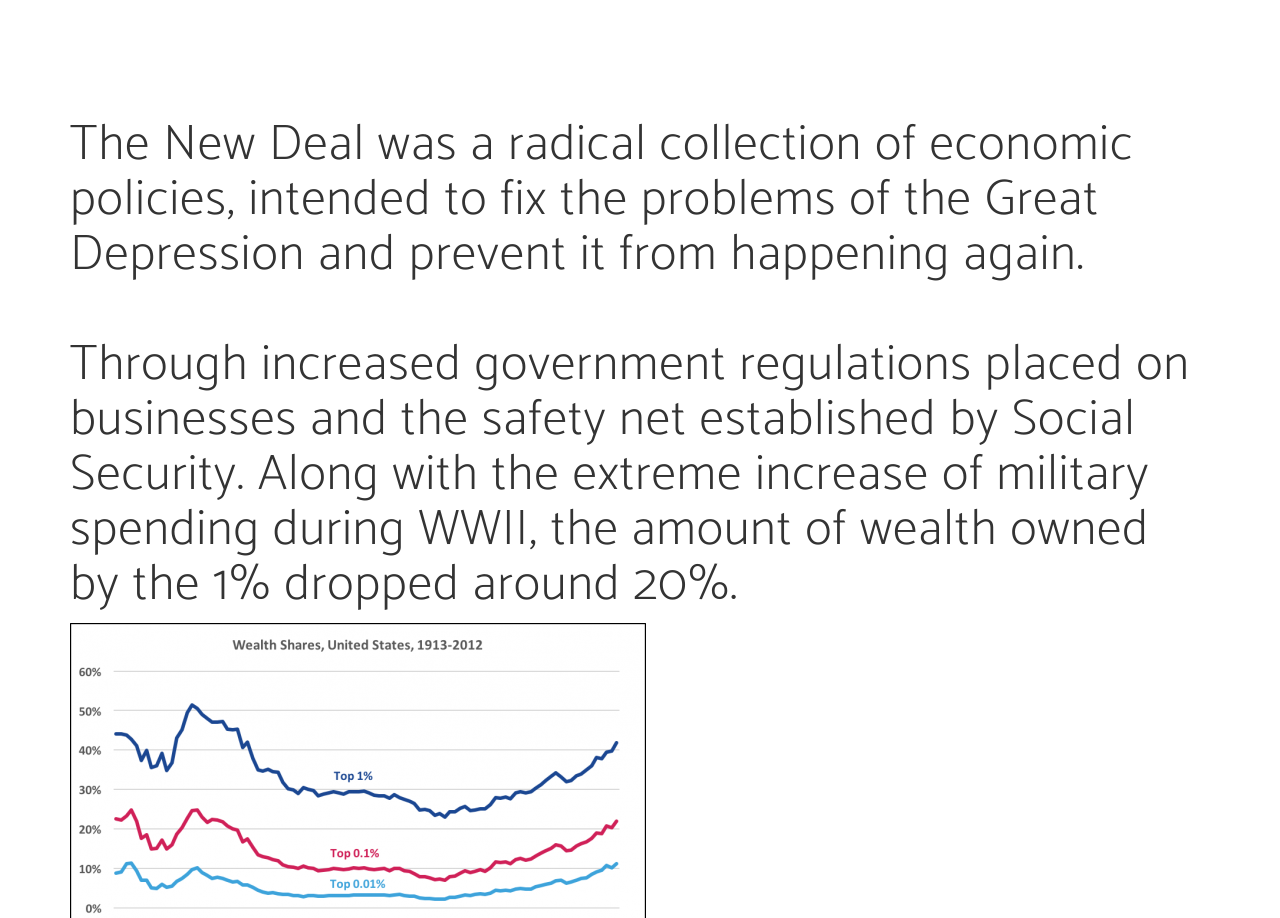
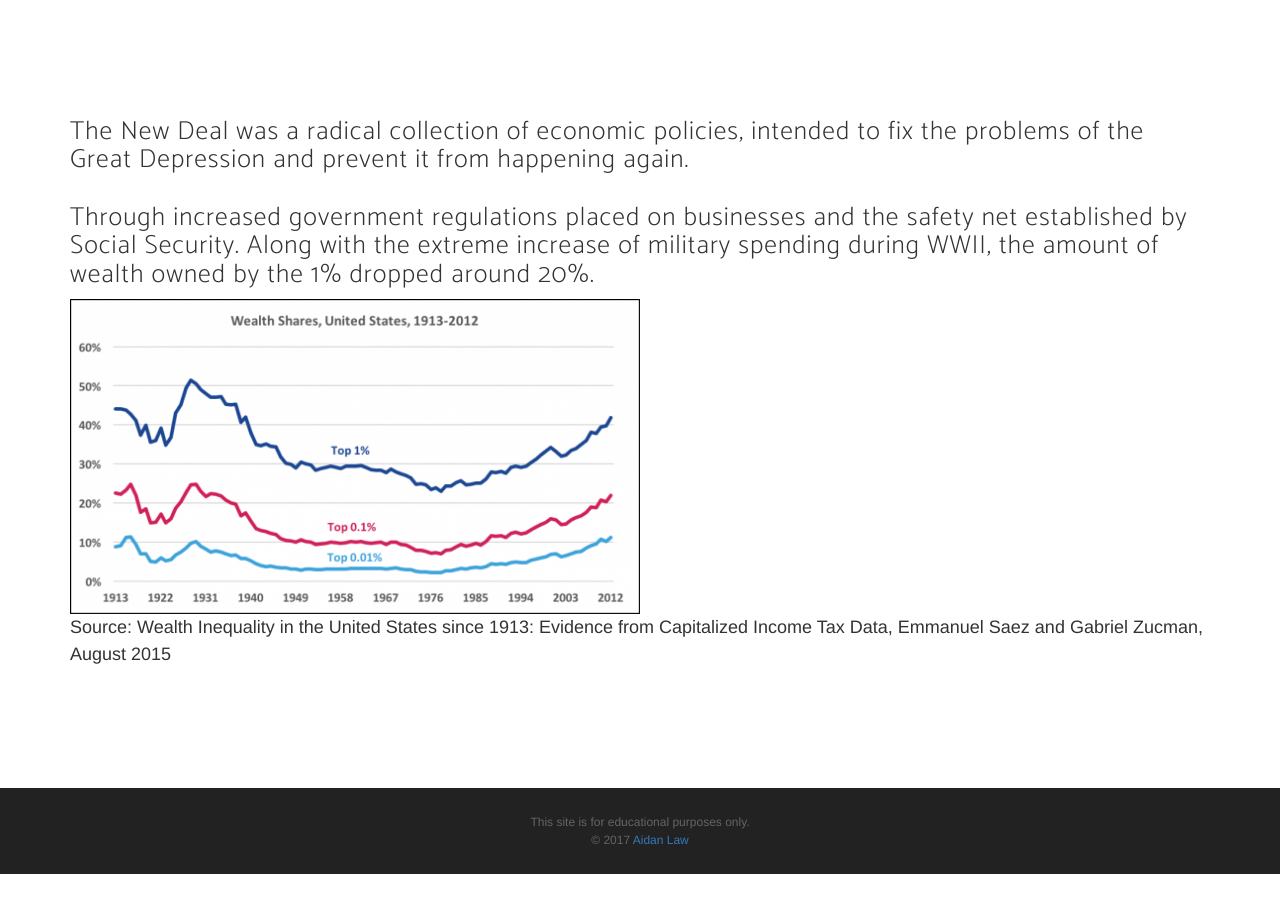
Before and after one commit to zzzz401/inequal.us, a website: page index.html in a window 1280 px wide. Shown: the part 1665-2583 px from the top of the page. After the commit the page ends 2539 px from the top, so only its background shows below. Drawn offline with nearby package versions, Linux system fonts and the light colour scheme; a web font is replaced by a local one.

Commit message:
progress

```diff
--- a/index.html
+++ b/index.html
@@ -98,6 +98,7 @@
         Through increased government regulations placed on businesses and the safety net established by Social Security. Along with the extreme increase of military spending during WWII,
          the amount of wealth owned by the 1% dropped around 20%.</h2>
       <img src="../img/wealth-shares-graph.png">
+      <P>Source: Wealth Inequality in the United States since 1913: Evidence from Capitalized Income Tax Data, Emmanuel Saez and Gabriel Zucman, August 2015</p>
     </div>
   </section>
 
--- a/less/new-age.less
+++ b/less/new-age.less
@@ -245,6 +245,16 @@ section.claim {
   }
 }
 
+section.newDeal {
+  h2 {
+      font-size: 26px;
+  }
+  img {
+    margin: auto;
+    width: 50%;
+  }
+}
+
 footer {
     background-color: @gray-darker;
     padding: 25px 0;
```
Also changed, not shown: css/new-age.css, css/new-age.min.css.
